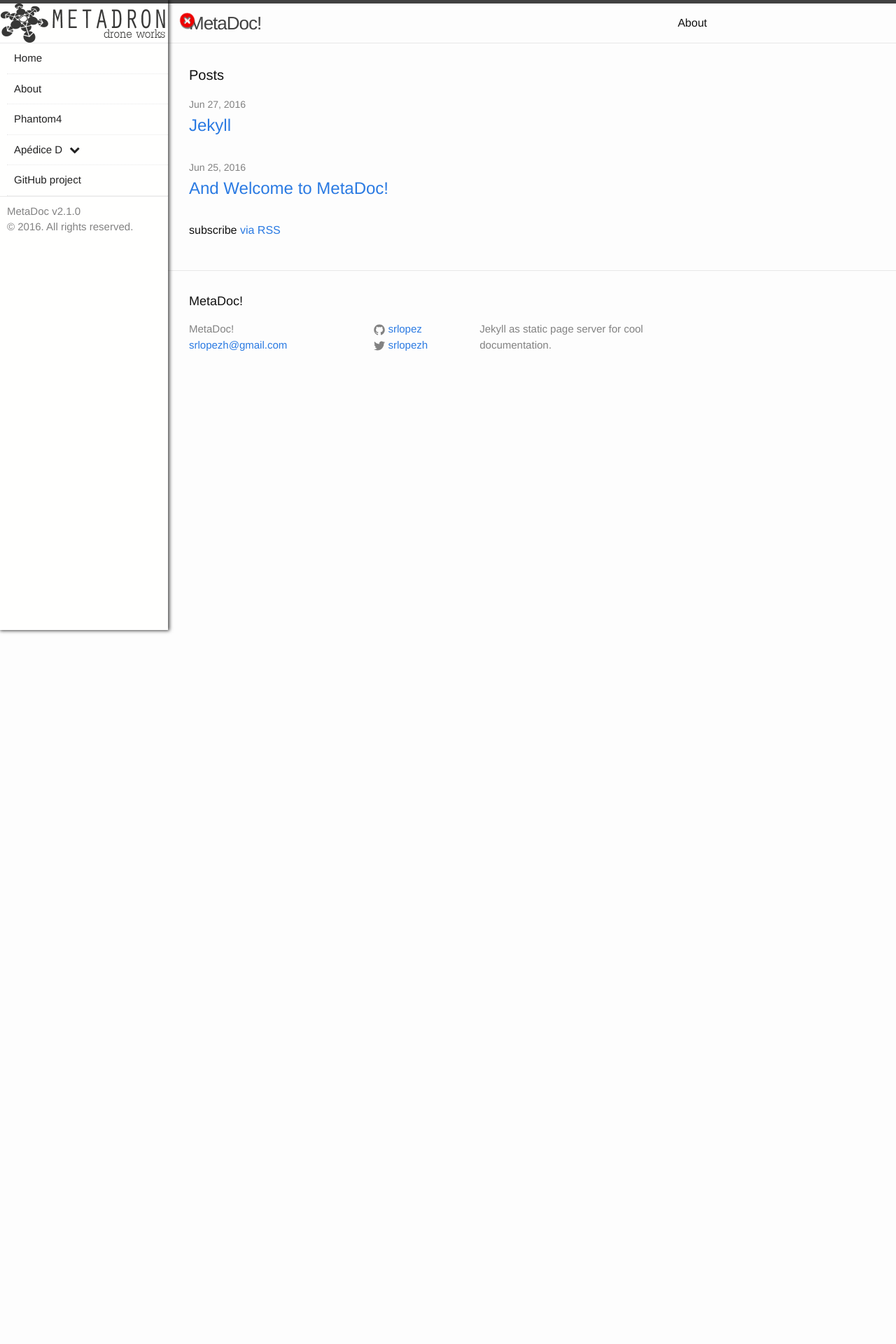
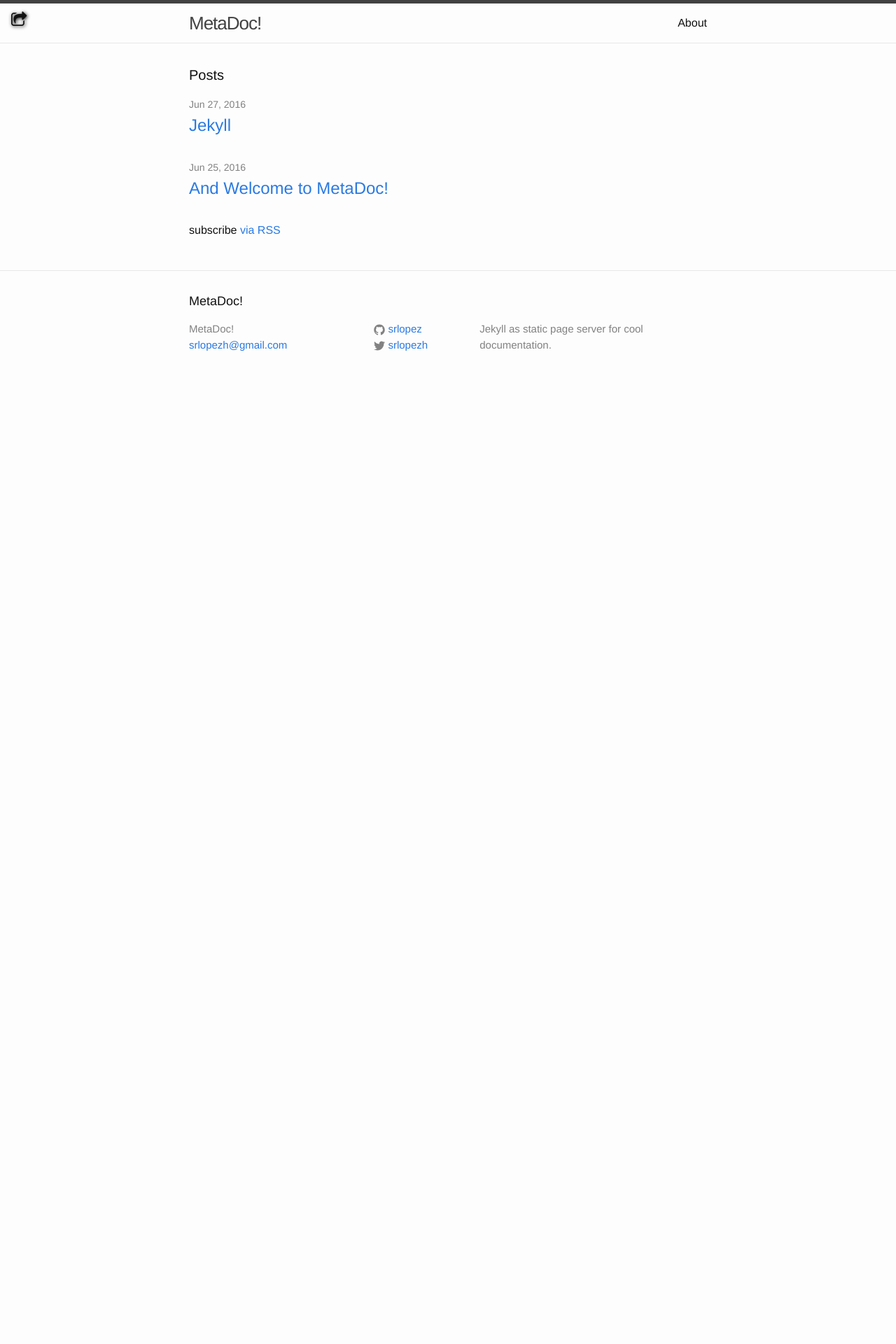
Before and after one commit to srlopez/MetaDoc-Source, a Jekyll site: the page built from index.html, in a window 1280 px wide. Shown: the top 1920 px of the page at 70% size. Built offline with Jekyll 4.4.1, drawn with Linux system fonts in a browser that asks for light colours; nearby versions of some CDN libraries; before the commit the page ends 900 px from its top, so only the background shows below that.

Commit message:
Sidebar fixed

```diff
--- a/_includes/sidebar.html
+++ b/_includes/sidebar.html
@@ -1,7 +1,7 @@
-<input type="checkbox" id="sidebar-toggle" />
+<input type="checkbox" id="sidebar-toggle" checked="checked" />
 
 <sidebar>
-  <label id="sidebar-label" for="sidebar-toggle" class="sidebar-label"><i   class="fa fa-plus-circle  icon"></i></label>
+  <label id="sidebar-label" for="sidebar-toggle" class="sidebar-label"><i   class="fa fa-share-square-o icon"></i></label>
 
   <header><img src= "{{'/public/img/logo.png' | prepend: site.baseurl }}" alt="MetaDoc" height="56px" ></header>
 
--- a/_sass/_doc_sidebar.scss
+++ b/_sass/_doc_sidebar.scss
@@ -1,21 +1,24 @@
 @import url(https://maxcdn.bootstrapcdn.com/font-awesome/4.5.0/css/font-awesome.min.css);
 
 // COLORS
-$white: #222;
+$white: #fdfdfd;
 $main-color: #2947D2;
-$sub-color: #fffffe; //#eefbfd;
-$label__color: #e00;
+
+$sub-color: rgba(2, 2, 2, 0.96);//#eefbfd;
+$label__color: #111;
 
 $color__bg: $sub-color;
 $color__sidebar: $sub-color;
 $color__sidebar-nav: $sub-color;
 $color__toggle: $sub-color;
-$color__text: $white;
+$color__text: #555;
+$color__line: #111;
+$color__linespecial: #555;
 
 $nav_font: 400 15px/1.5 "Helvetica Neue", Helvetica, Arial, sans-serif;
 
 // SIZES
-$width__sidebar: 16em;
+$width__sidebar: 18em;
 
 
 #sidebar-toggle{
@@ -35,7 +38,7 @@ $width__sidebar: 16em;
   position: fixed;
   margin-top: 1em;
   margin-left: $width__sidebar ;
-  transform: rotate(45deg);
+  transform: rotate(180deg);
   cursor: pointer;
   transition: .7s;
   .icon {
@@ -43,7 +46,7 @@ $width__sidebar: 16em;
     color: $label__color;
   }
   /* sombra */
-  text-shadow: 2px 1px  rgba(75,75,75, 0.75);
+  text-shadow: 1px 1px 5px #111;
 }
 
 sidebar {
@@ -52,9 +55,8 @@ sidebar {
   /* muy importantes */
   z-index: 1;
   position: absolute;
-  height: 100%;
+  height: 999%;
   top: 0px;
-  bottom: 0px;
   /* decoration */
   background-color: $color__sidebar;
   color: $color__text;
@@ -68,7 +70,7 @@ sidebar {
 
   header{
     border-top: 5px solid $grey-color-dark;
-    border-bottom: 1px solid $grey-color-light;
+    border-bottom: 1px solid $color__linespecial;
     min-height: 56px;
 
     position: relative;
@@ -81,21 +83,21 @@ sidebar {
 
   footer{
     padding: 10px 10px;
-    border-top: 1px solid$grey-color-light;
+    border-top: 1px solid $color__linespecial;
     font-size: 15px;
-    color: $grey-color;
+    color: $color__text;
   }
 
   %nav-item {
     margin-left: 10px;
     display: block;
     padding: 10px 10px;
-    border-bottom: 1px dotted $grey-color-light;
+    border-bottom: 1px solid $color__line;
     font: $nav_font;
   }
 
   sidebar-nav{
-    background-color: $color__sidebar-nav;
+    /* background-color: $color__sidebar-nav; */
     display: block;
 
     .nav-item{
@@ -130,7 +132,8 @@ sidebar {
     }
 
     ul {
-      margin-left: 10px
+      margin-left: 10px;
+      margin-bottom: 0px;
     }
 
     label, li{
```
